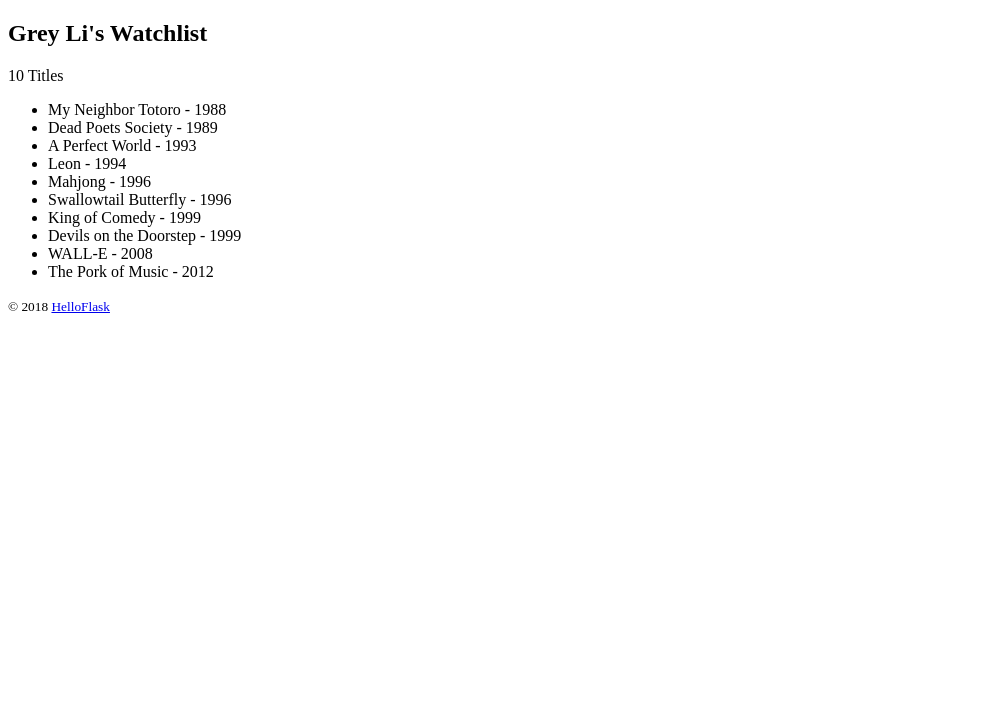
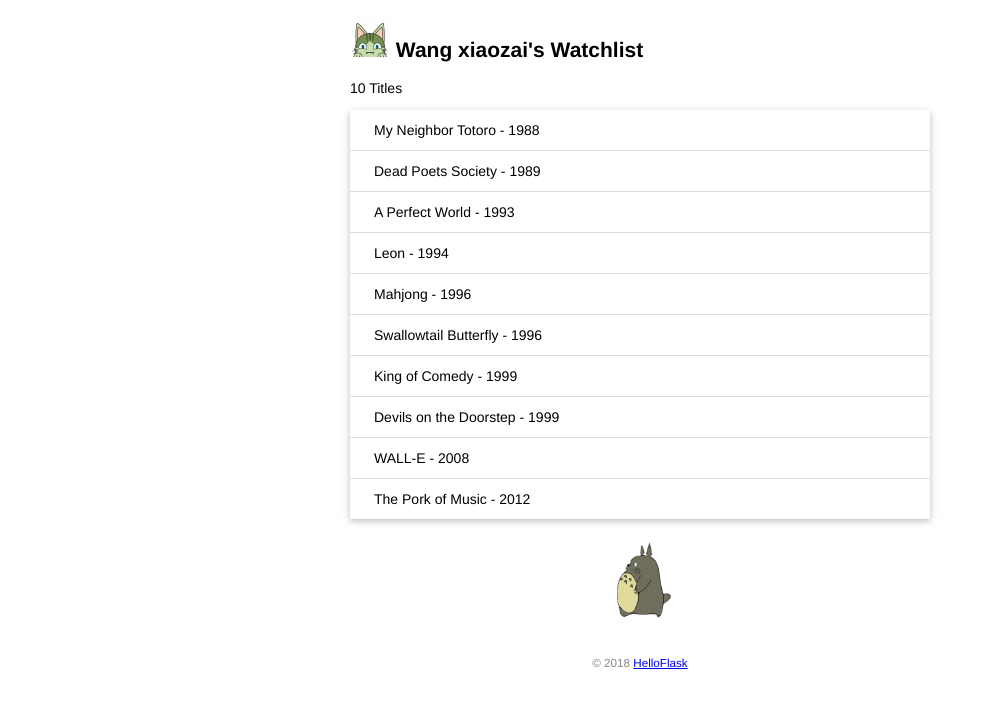
Before and after one commit to wangxiaozai/watchlist, a Flask app: page / in a window 1280 px wide. Shown: the top 708 px of the page, without its empty margins (0-988 px from the left). Run offline with Flask 3, Linux system fonts and the light colour scheme.

Commit message:
Add static files

```diff
--- a/app.py
+++ b/app.py
@@ -1,7 +1,7 @@
-from flask import Flask
+from flask import Flask,render_template
 app = Flask(__name__)
 
-name = 'Grey Li'
+name = 'Wang xiaozai'
 movies = [
 {'title': 'My Neighbor Totoro', 'year': '1988'},
 {'title': 'Dead Poets Society', 'year': '1989'},
@@ -14,8 +14,7 @@ movies = [
 {'title': 'WALL-E', 'year': '2008'},
 {'title': 'The Pork of Music', 'year': '2012'},
 ]
-from flask import Flask, render_template
-# ...
+
 @app.route('/')
 def index():
-    return render_template('index.html', name=name, movies=movies)
+      return render_template('index.html', name=name, movies=movies)
--- /dev/null
+++ b/static/style.css
@@ -0,0 +1,41 @@
+/* 页面整体 */
+body {
+	margin: auto;
+	max-width: 580px;
+	font-size: 14px;
+	font-family: Helvetica, Arial, sans-serif;
+}
+ /* 页脚 */
+footer {
+	color: #888;
+	margin-top: 15px;
+	text-align: center;
+	padding: 10px;
+}
+/* 头像 */
+.avatar {
+	width: 40px;
+}
+/* 电影列表 */
+.movie-list {
+	list-style-type: none;
+	padding: 0;
+	margin-bottom: 10px;
+	box-shadow: 0  2px  5px  0  rgba(0, 0, 0, 0.16), 0  2px  10px  0 rgba(0, 0, 0, 0.12);
+}
+.movie-list li {
+	padding: 12px 24px;
+	border-bottom: 1px solid #ddd;
+}
+.movie-list li:last-child {
+	border-bottom:none;
+}
+ .movie-list li:hover {
+	background-color: #f8f9fa;
+}
+/* 龙猫图片 */
+.totoro {
+	display: block;
+	margin: 0 auto;
+	height: 100px;
+}
--- a/templates/index.html
+++ b/templates/index.html
@@ -1,22 +1,26 @@
 <!DOCTYPE html>
 <html lang="en">
 <head>
+<link rel="stylesheet" href="{{ url_for('static', filename='style.css') }}" type="text/css">
+<link rel="icon" href="{{ url_for('static', filename='favicon.ico') }}">
 <meta charset="utf-8">
 <title>{{ name }}'s Watchlist</title>
 </head>
 <body>
-<h2>{{ name }}'s Watchlist</h2>
+<h2>
+<img alt="Avatar" class="avatar" src="{{ url_for('static', filename='images/avatar.png') }}">
+{{ name }}'s Watchlist
+</h2>
 {# 使用 length 过滤器获取 movies 变量的长度 #}
 <p>{{ movies|length }} Titles</p>
-<ul>
+<ul class="movie-list">
 {% for movie in movies %} {# 迭代 movies 变量 #}
-<li>{{ movie.title }} - {{ movie.year }}</li> {# 等同于
-movie['title'] #}
+<li>{{ movie.title }} - {{ movie.year }}</li> {# 等同于movie['title'] #}
 {% endfor %} {# 使用 endfor 标签结束 for 语句 #}
 </ul>
+<img alt="Walking Totoro" class="totoro" src="{{ url_for('static', filename='images/totoro.gif') }}">
 <footer>
-<small>&copy; 2018 <a href="http://helloflask.com/tutori
-al">HelloFlask</a></small>
+<small>&copy; 2018 <a href="http://helloflask.com/tutorial">HelloFlask</a></small>
 </footer>
 </body>
 </html>
```
Also changed, not shown: static/favicon.ico (added), static/foo.jpg (added), static/images/avatar.png (added), static/images/totoro.gif (added).
